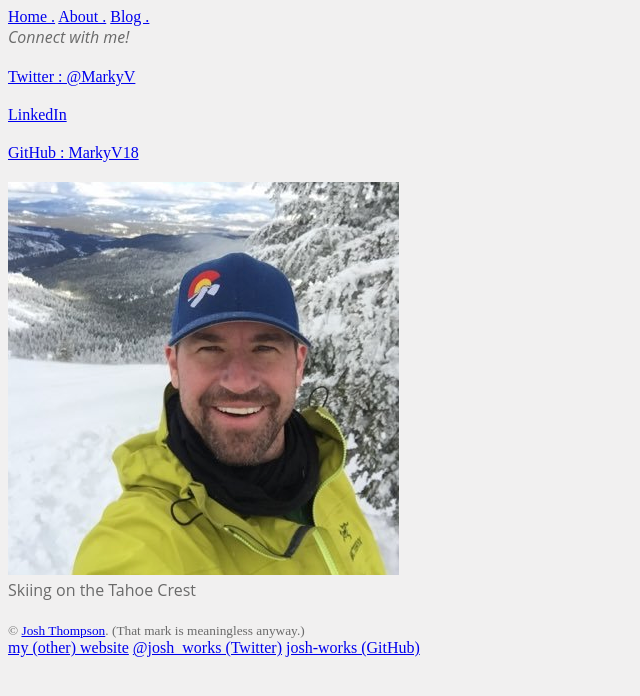
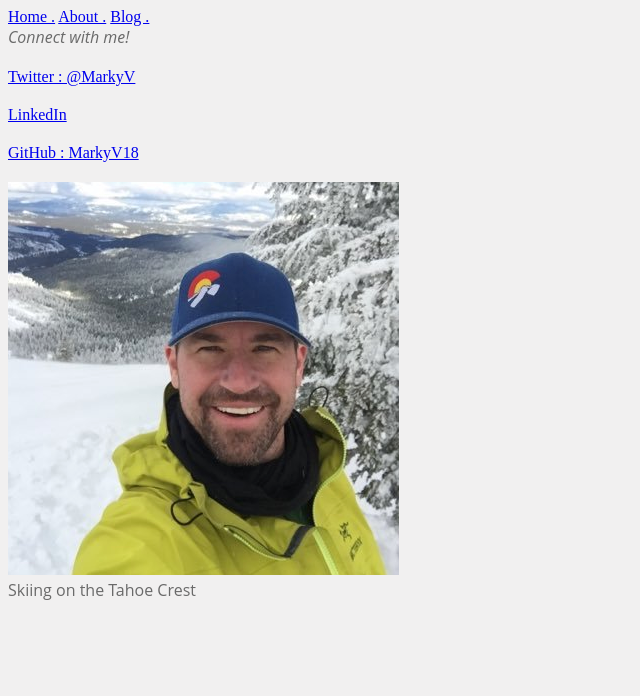
Before and after one commit to markyv18/markyv18.github.io, a plain HTML site: page pages/home.html in a window 1280 px wide. Shown: the whole page, without its empty margins (0-640 px from the left). Drawn offline with Linux system fonts and the light colour scheme; files that its build step writes are made by us from their sources.

Commit message:
tinkering

```diff
--- a/pages/home.html
+++ b/pages/home.html
@@ -26,13 +26,5 @@
 		<img src="mva.png">
 		<p>Skiing on the Tahoe Crest</p>
 
-    <footer>
-      <small>&copy; <a href="http://josh.works/">Josh Thompson</a>. (That mark is meaningless anyway.)</small>
-      <nav>
-        <a href="https://josh.works/">my (other) website</a>
-        <a href="https://twitter.com/josh_works">@josh_works (Twitter)</a>
-        <a href="https://github.com/josh-works">josh-works (GitHub)</a>
-      </nav>
-    </footer>
   </body>
 </html>
```
